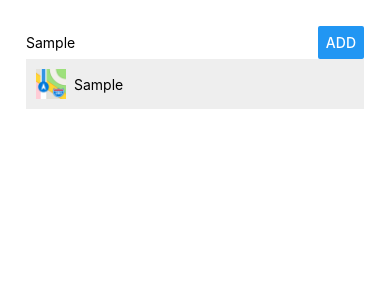
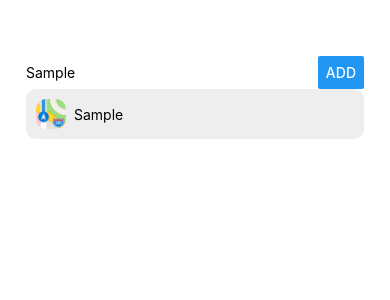
Before and after one commit to im-adarsh/places, a React Native app: screen / in a window 390 px wide. Both pictures are taken after typing "Sample" into the empty fields and a click on the button "ADD". Shown: the top 300 px of the page. Built offline with nearby package versions, Linux system fonts and the light colour scheme.

Commit message:
update design

```diff
--- a/App.js
+++ b/App.js
@@ -47,6 +47,7 @@ export default class App extends Component {
 
 const styles = StyleSheet.create({
   container: {
+    marginTop:30,
     flex: 1,
     padding: 26,
     backgroundColor: "#fff",
--- a/src/components/ListItem/ListItem.js
+++ b/src/components/ListItem/ListItem.js
@@ -18,11 +18,13 @@ const styles = StyleSheet.create({
         backgroundColor: "#eee",
         flexDirection: "row",
         alignItems:"center",
+        borderRadius: 10,
     },
     placeImage: {
         marginRight:8,
         height:30,
         width: 30,
+        borderRadius: 10,
     }
 });
 
```
